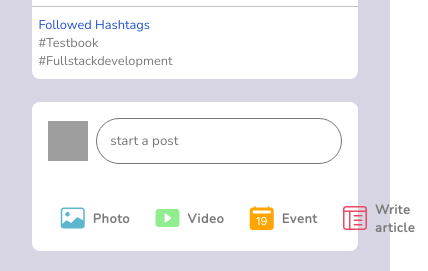
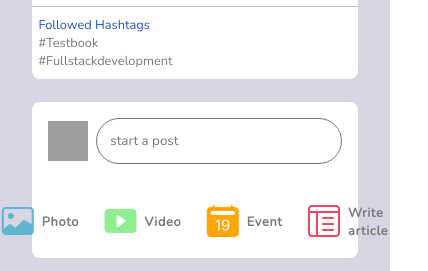
Before and after one commit to sushantgb/static_linkedin_clone, a plain HTML site: page index.html in a window 390 px wide. Shown: the part 740-1011 px from the top of the page, 428 px wide, since content can reach past the window. Drawn offline with nearby package versions, Linux system fonts and the light colour scheme; grey boxes are pictures that could not be loaded.

Commit message:
Update linkedinpage.css

```diff
--- a/linkedinpage.css
+++ b/linkedinpage.css
@@ -646,14 +646,14 @@ input[type=checkbox]{
     }
     .makepost2 i{
         font-style: normal;
-        font-size: 1.5em;
+        font-size: 2em;
     }
     .makepost2{
         display: flex;
         flex-direction: row;
         padding: 0.1em 1em;
-        justify-content:space-around;
+        justify-content:center;
         align-content: center;
-        width: 50%;
+        width: 100%;
     }
 }
```
